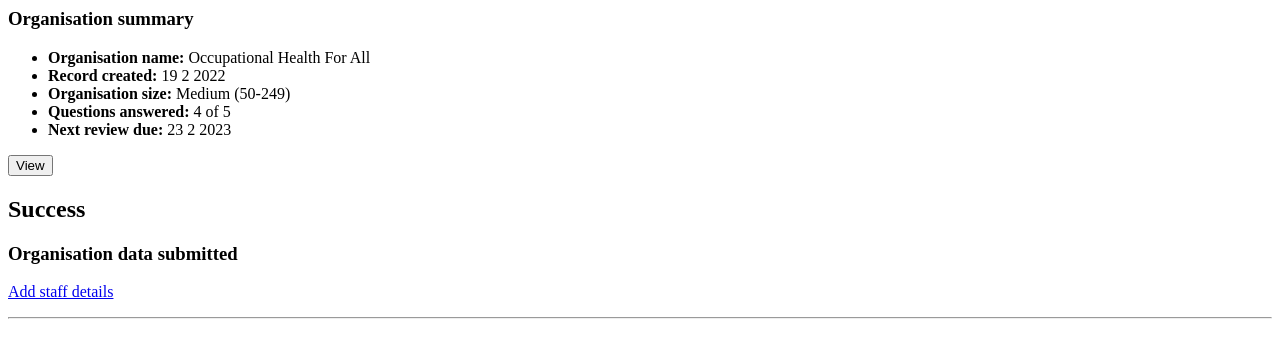
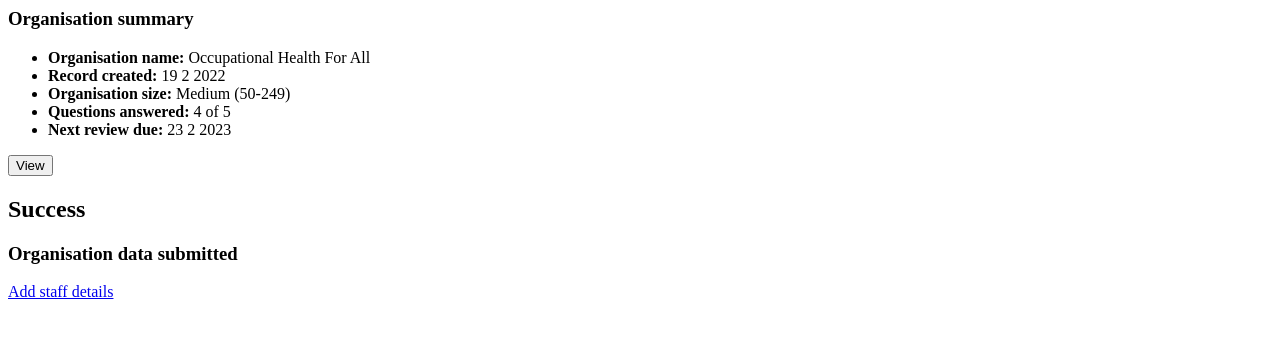
Before and after one commit to torchbox/dhsc-oh-alpha, a Django app: template alpha/dashboard/templates/dashboard/includes/organisation_data.html in a window 1280 px wide. Shown: the top 358 px of the page. Run offline with Django 3.2, Linux system fonts and the light colour scheme; the template is opened without the code that fills it, so the values that code supplies are empty.

Commit message:
Remove stray hrs

```diff
--- a/alpha/dashboard/templates/dashboard/includes/organisation_data.html
+++ b/alpha/dashboard/templates/dashboard/includes/organisation_data.html
@@ -26,5 +26,3 @@
         <p class="govuk-body"><a class="govuk-notification-banner__link" href="#">Add staff details</a></p>
     </div>
 </div>
-
-<hr class="govuk-section-break govuk-section-break--xl govuk-section-break--visible">
--- a/alpha/dashboard/templates/dashboard/includes/organisation_empty.html
+++ b/alpha/dashboard/templates/dashboard/includes/organisation_empty.html
@@ -20,5 +20,3 @@
         <path fill="currentColor" d="M0 0h13l20 20-20 20H0l20-20z" />
     </svg>
 </a>
-
-<hr class="govuk-section-break govuk-section-break--xl govuk-section-break--visible">
```
